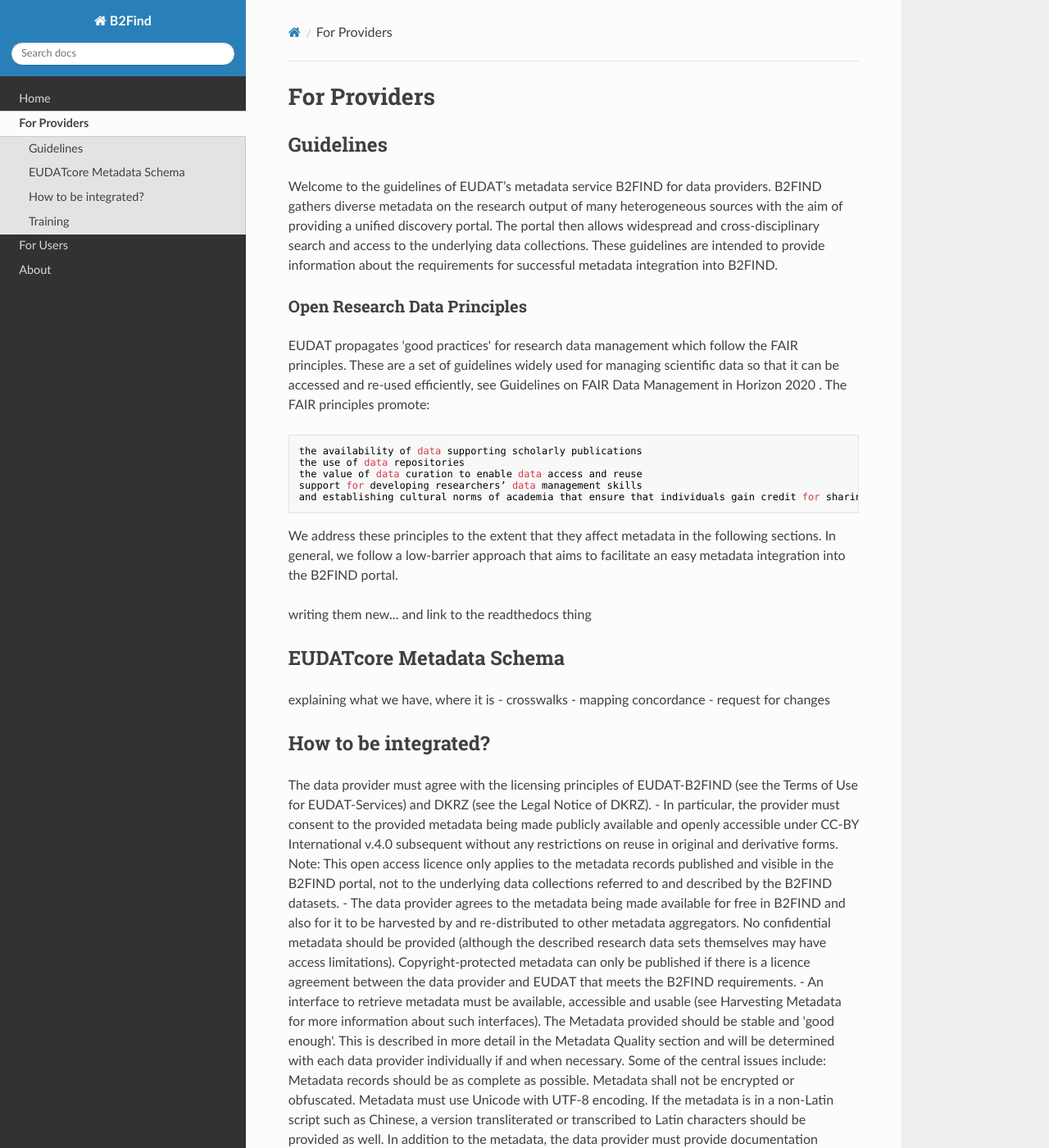
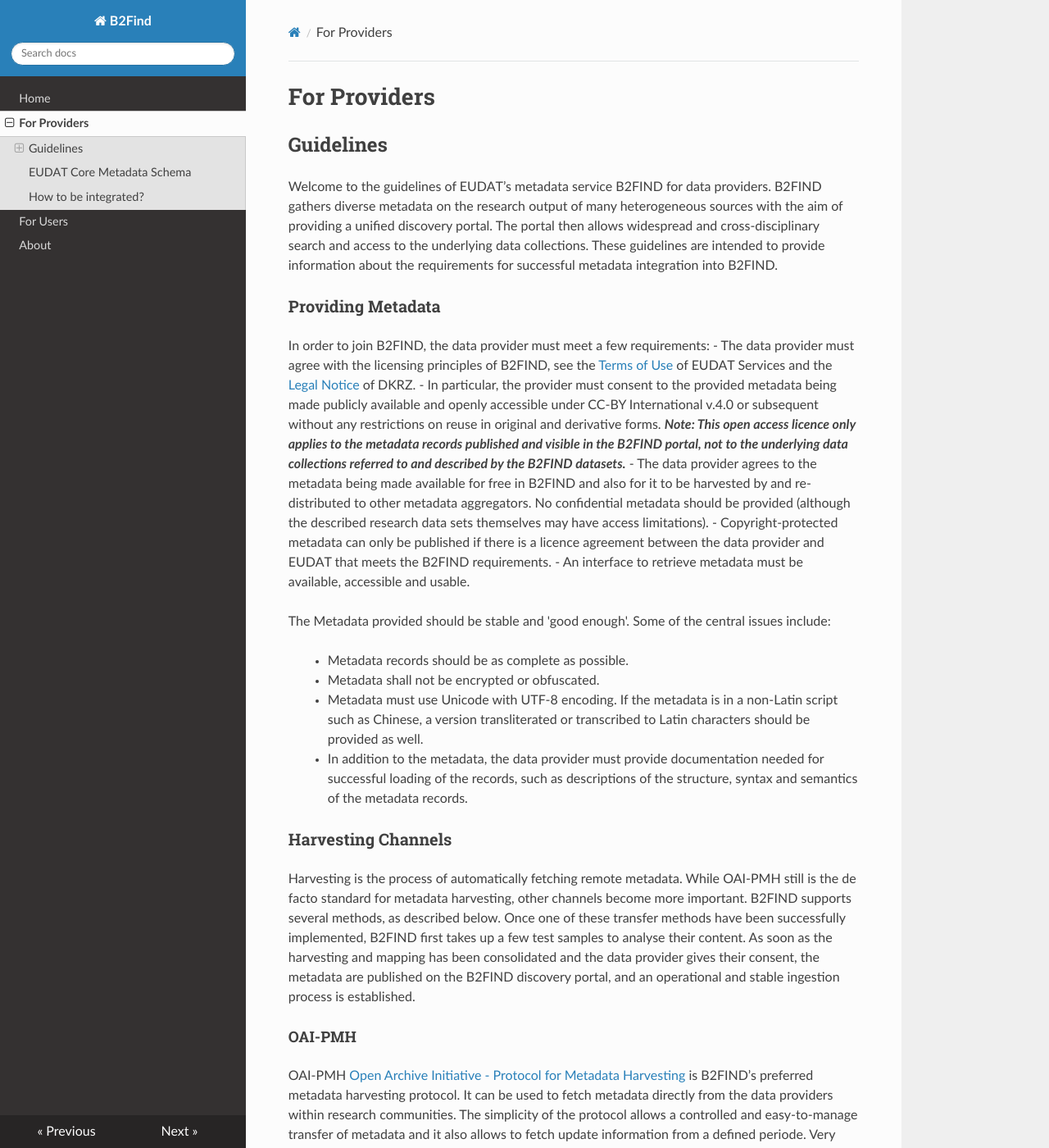
Before and after one commit to EUDAT-B2FIND/ckanext-b2find, an MkDocs documentation site: the page built from docs/forproviders.md, in a window 1280 px wide and 1400 px high. Shown: the whole window at 82% size. Built offline with MkDocs 1.6.1, drawn with Linux system fonts in a browser that asks for light colours; nearby versions of some CDN libraries; some of the changed text lies outside the part shown.

Commit message:
Forproviders (#61)
* changes for the docu

* Update forproviders.md

```diff
--- a/docs/forproviders.md
+++ b/docs/forproviders.md
@@ -3,44 +3,77 @@
 ## Guidelines
 Welcome to the guidelines of EUDAT’s metadata service B2FIND for data providers. B2FIND gathers diverse metadata on the research output of many heterogeneous sources with the aim of providing a unified discovery portal. The portal then allows widespread and cross-disciplinary search and access to the underlying data collections. These guidelines are intended to provide information about the requirements for successful metadata integration into B2FIND.
 
-### Open Research Data Principles
-EUDAT propagates 'good practices' for research data management which follow the FAIR principles. These are a set of guidelines widely used for managing scientific data so that it can be accessed and re-used efficiently, see Guidelines on FAIR Data Management in Horizon 2020 . The FAIR principles promote:
+### Providing Metadata
+In order to join B2FIND, the data provider must meet a few requirements:
+- The data provider must agree with the licensing principles of B2FIND, see the [Terms of Use](https://www.eudat.eu/eudat-cdi-aup) of EUDAT Services and the [Legal Notice](https://www.dkrz.de/en/about-en/contact/impressum?set_language=en) of DKRZ.
+- In particular, the provider must consent to the provided metadata being made publicly available and openly accessible under CC-BY International v.4.0 or subsequent without any restrictions on reuse in original and derivative forms.
+   ***Note: This open access licence only applies to the metadata records published and visible in the B2FIND portal, not to the underlying data collections referred to and described by the B2FIND datasets.***
+- The data provider agrees to the metadata being made available for free in B2FIND and also for it to be harvested by and re-distributed to other metadata aggregators. No confidential metadata should be provided (although the described research data sets themselves may have access limitations).
+- Copyright-protected metadata can only be published if there is a licence agreement between the data provider and EUDAT that meets the B2FIND requirements.
+- An interface to retrieve metadata must be available, accessible and usable.
 
-    the availability of data supporting scholarly publications
-    the use of data repositories
-    the value of data curation to enable data access and reuse
-    support for developing researchers’ data management skills
-    and establishing cultural norms of academia that ensure that individuals gain credit for sharing data.
+The Metadata provided should be stable and 'good enough'. Some of the central issues include:
+> - Metadata records should be as complete as possible.
+> - Metadata shall not be encrypted or obfuscated.
+> - Metadata must use Unicode with UTF-8 encoding. If the metadata is in a non-Latin script such as Chinese, a version transliterated or transcribed to Latin characters should be provided as well.
+> - In addition to the metadata, the data provider must provide documentation needed for successful loading of the records, such as descriptions of the structure, syntax and semantics of the metadata records.
 
-We address these principles to the extent that they affect metadata in the following sections. In general, we follow a low-barrier approach that aims to facilitate an easy metadata integration into the B2FIND portal.
+### Harvesting Channels
+Harvesting is the process of automatically fetching remote metadata. While OAI-PMH still is the de facto standard for metadata harvesting, other channels become more important. B2FIND supports several methods, as described below. Once one of these transfer methods have been successfully implemented, B2FIND first takes up a few test samples to analyse their content. As soon as the harvesting and mapping has been consolidated and the data provider gives their consent, the metadata are published on the B2FIND discovery portal, and an operational and stable ingestion process is established.
+#### OAI-PMH
+OAI-PMH [Open Archive Initiative - Protocol for Metadata Harvesting](https://www.openarchives.org/pmh/) is B2FIND’s preferred metadata harvesting protocol. It can be used to fetch metadata directly from the data providers within research communities. The simplicity of the protocol allows a controlled and easy-to-manage transfer of metadata and it also allows to fetch update information from a defined periode. Very little information must be provided to enable B2FIND to perform the harvesting process using this protocol:
+- OAI endpoint: This is the URL of the OAI provider server on data provider site, which must be open for OAI-PMH read requests
+- OAI mdprefix: This is the OAI acronym for the metadata schema in which the provided XML records are coded in (default is DublinCore, Datacite is supported)
+- OAI sets (optional): It is recommended to group your records in subsets, because this simplifies the controlled harvesting
+#### JSON-API
+Some data providers offer their metadata encoded as JSON records, which can be retrieved, queried and browsed via a REST API. The API is generally RESTful and returns results in JSON, as the API follows the JSONAPI specification.
+#### CSW
+Catalog Service for the Web (CSW) is a standard for exposing a catalogue of geospatial records in XML on the Internet (over HTTP). The catalogue is made up of records that describe geospatial data and services. B2FIND uses a CSW implementation to harvest XML records from so-called GeoNetwork portals.
+#### REST API
+Communities or data provider that do not expose their metadata via the channels mentioned above may be integrated in B2FIND as long as they offer any REST API. However, developing a new harvesting method requires resources and effort, thus the integration process will take time.
 
-writing them new... and link to the readthedocs thing
+### Supported Metadata Standards for Mapping
+B2FIND supports several generic as well as thematic metadata standards, such as:
+- Datacite
+- DublinCore
+- OpenAire
+- ISO 10115/19139 (INSPIRE)
+- DDI 2.5
 
-## EUDATcore Metadata Schema
-explaining what we have, where it is
-- crosswalks
-- mapping concordance
-- request for changes
+Community specific metadata schemas are supported as well, while the concrete mapping is done in close cooperation with the communities and/or data provider. B2FIND continously develops new 'reader' for the ingestion of records with other metadata schemas or standards, such as DCAT or CERIF. However, this requires resources and effort and will take time.
+
+As B2FIND follows a low-barrier approach, only six metadata elements are mandatory:
+1. the name of the research `Community` or data provider B2FIND harvests from. This ensures the visibility of the data providers and research infrastructures.
+2. the `Title` of the data set, i.e. a unique and unambiguous name or heading by which the referred resource is known
+3. at least one `Identifier`, which has two roles: to identify the described resource, and to facilitate a persistent link to the research data set itself, which should be available on the web. If the identifier is not persistent (actionable/resolvable), an HTTP URI of the described resource must be provided as well. The URI should be as persistent as reasonably achievable.
+4. the research `Discipline(s)` the metadata adhere to, chosen from B2FIND internal [vocabulary](https://github.com/EUDAT-B2FIND/md-ingestion/blob/master/etc/b2find_disciplines.yaml). This list is under constant revision, so missing disciplines can be added.
+5. a `Publisher` and
+6. a `PublicationYear`
+
+
+## EUDAT Core Metadata Schema
+The EUDAT Core Metadata Schema defines and describes metadata for research output in order to transfer metadata information through different EUDAT CDI services. It originated from the need to define a common schema that allows to harmonise metadata elements used for storage, publication and discovery of digital research objects across EUDAT partners and beyond. You can access the EUDAT Core Metadata Schema XSD file [here](https://gitlab.eudat.eu/eudat-metadata/eudat-core-schema/-/blob/master/eudat-core.xsd) on GitLab.
+
+B2FIND uses the EUDAT Core Metadata Schema for its ingestion process. This generic metadata schema is based on Datacite with some additional elements:
+- `Temporal Coverage` which relates to the temporal coverage of the data
+- `Discipline` which adheres to the scientific discipline(s) the data can be categorized in
+- `Instrument` which allows to describe instruments that are used for producing the data
+- `Contact` which is always useful
+
+A human-readable documentation of the EUDAT Core Metadata Schema can be found [here](https://eudat-b2find.github.io/schema-doc/introduction.html).
+
+> Even though the EUDAT Core Metadata Schema was developed for streamlining metadata transfer across EUDAT services, of course it may be used by everyone to exchange metadata. For that, we strongly recommend using standardised vocabularies wherever possible. However, in order to make as much research output as possible searchable and findable, only few elements are mandatory and only few elements require specific attributes.
+
+Please note that the EUDAT Core Metadata Schema is maintained by the EUDAT Metadata Working Group, which means it may be subject of changes in further development.
+
 
 ## How to be integrated?
-The data provider must agree with the licensing principles of EUDAT-B2FIND (see the Terms of Use for EUDAT-Services) and DKRZ (see the Legal Notice of DKRZ).
-- In particular, the provider must consent to the provided metadata being made publicly available and openly accessible under CC-BY International v.4.0 subsequent without any restrictions on reuse in original and derivative forms. Note: This open access licence only applies to the metadata records published and visible in the B2FIND portal, not to the underlying data collections referred to and described by the B2FIND datasets.
-- The data provider agrees to the metadata being made available for free in B2FIND and also for it to be harvested by and re-distributed to other metadata aggregators. No confidential metadata should be provided (although the described research data sets themselves may have access limitations). Copyright-protected metadata can only be published if there is a licence agreement between the data provider and EUDAT that meets the B2FIND requirements.
-- An interface to retrieve metadata must be available, accessible and usable (see Harvesting Metadata for more information about such interfaces).
-The Metadata provided should be stable and 'good enough'. This is described in more detail in the Metadata Quality section and will be determined with each data provider individually if and when necessary. Some of the central issues include:
-    Metadata records should be as complete as possible.
-    Metadata shall not be encrypted or obfuscated.
-    Metadata must use Unicode with UTF-8 encoding. If the metadata is in a non-Latin script such as Chinese, a version transliterated or transcribed to Latin characters should be provided as well.
-    In addition to the metadata, the data provider must provide documentation needed for successful loading of the records, such as descriptions of the structure, syntax and semantics of the metadata records (see section Metadata Encodings and Schemas).
+All (meta)data provider must agree with the licensing principles described above. Apart from that we need
+- a harvesting endpoint (where and how do you expose your metadata? Using a standardised protocol like OAI-PMH or CSW? Or via RestAPI? If RestAPI, please specify the metadata retrieval commands)
+- a metadata schema (a generic standard like DublinCore, Datacite or OpenAire? Or thematic like ISO19115/19139 or DDI? Or your own? If so, please specify where we can retrieve the `Identifier`)
+- some information about your Community or Repository (a name, a logo, a link and a description that is used to display the Community or Repository)
+Ideally you use our [template](https://b2drop.eudat.eu/s/KZJXroDeB24HEgi/download) for metadata integration in B2FIND.
 
-Six metadata elements are mandatory:
-1. the name of the research <Community> or data provider B2FIND harvests from. This ensures the visibility of the data providers and research infrastructures.
-2. the <Title> of the data set, i.e. a unique and unambiguous name or heading by which the referred resource is known (avoid referencing two different data collections by same title).
-3. at least one <Identifier>, which has two roles: to identify the described resource, and to facilitate a persistent link to the research data set itself, which should be available on the web. If the identifier is not persistent (actionable/resolvable), an HTTP URI of the described resource must be provided as well. The URI should be as persistent as reasonably achievable.
-4. the research <Discipline(s)> the metadata adhere to (chosen from b2find_disciplines.yml). This list is under constant revision, so missing disciplines can be added.
-5. a <Publisher> and
-6. a <PublicationYear>
+As soon as we have sufficient information we will do a testingestion on one of our testmachines, (if needed) discuss the results and (if needed) improve the mapping. After all issues are solved we will do the metadata ingestion on the productive B2FIND and document the integration process.
 
-
-## Training
-link training materials if it exists
+If you want to join B2FIND as a data provider, please use the [EUDAT Request Tracker](https://eudat.eu/contact-support-request) or contact the B2FIND team directly via email: b2find@dkrz.de.
```
Also changed, not shown: docs/about.md (+14 -2 lines).
